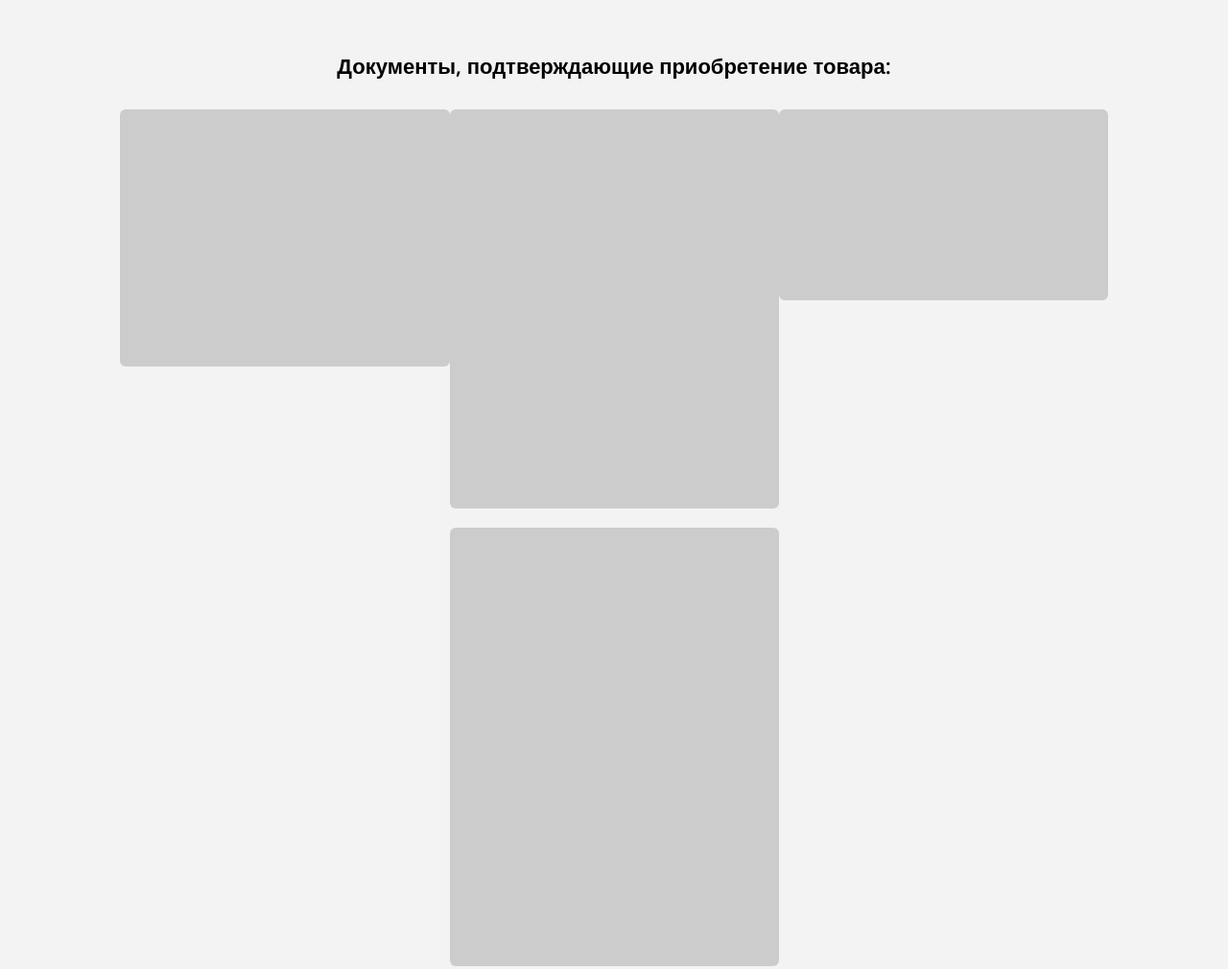
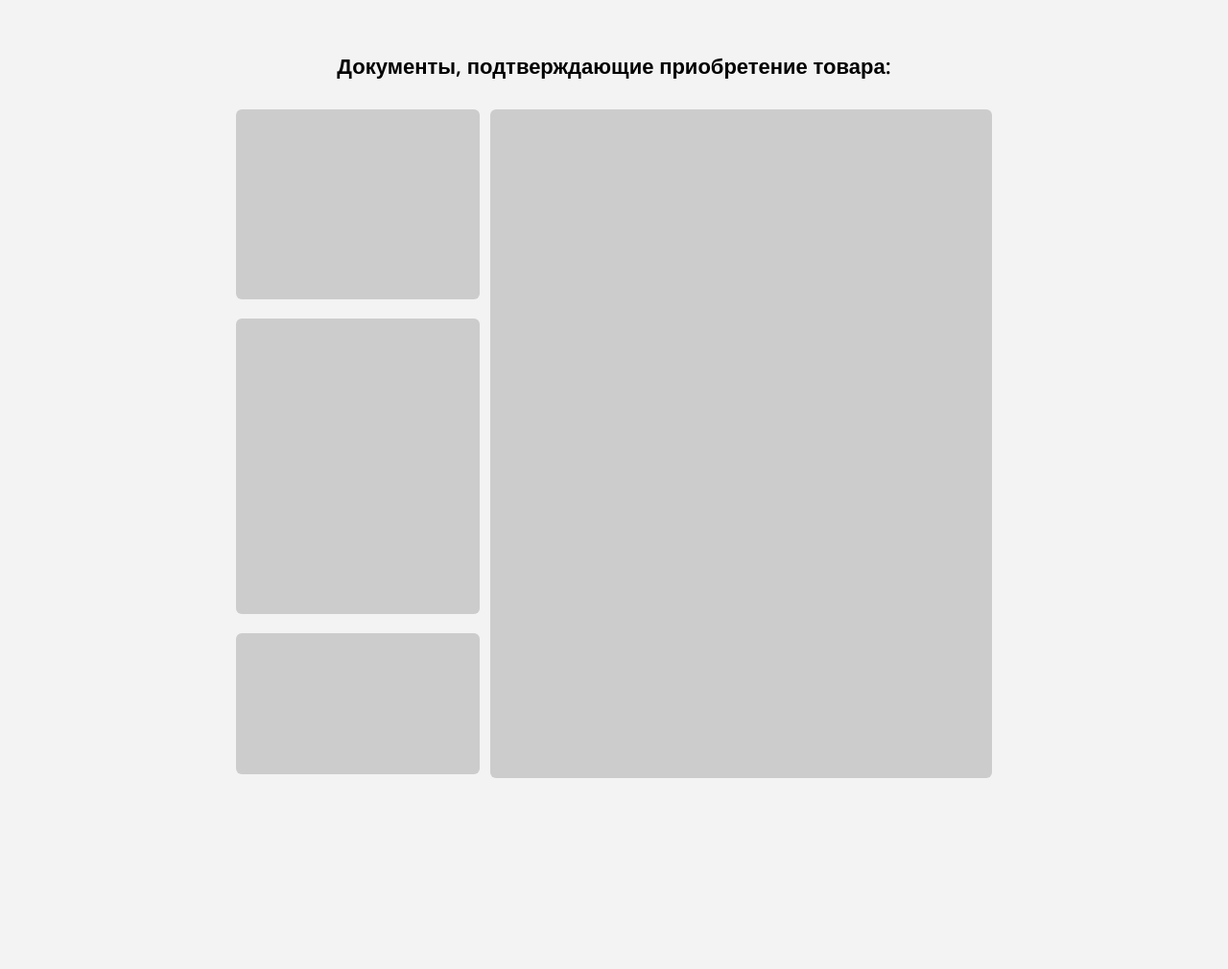
Before and after one commit to KseniaTst/testHTML, a website: page index.html in a window 1280 px wide. Shown: the part 889-1899 px from the top of the page at 96% size. After the commit the page ends 1720 px from the top, so only its background shows below. Drawn offline with nearby package versions, Linux system fonts and the light colour scheme.

Commit message:
refactoring

```diff
--- a/index.html
+++ b/index.html
@@ -63,9 +63,12 @@
     </div>
     <article class="wrapper--subtitle">Документы, подтверждающие приобретение товара:</article>
     <div class="documentsBlock">
-        <div class="documentContainer documentContainer--check1"></div>
-        <div class="documentContainer documentContainer--check2"></div>
-        <div class="documentContainer documentContainer--talon"></div>
+        <div class="">
+            <div class="documentContainer documentContainer--check1"></div>
+            <div class="documentContainer documentContainer--check2"></div>
+            <div class="documentContainer documentContainer--talon"></div>
+        </div>
+
         <div class="documentContainer documentContainer--faktura"></div>
     </div>
 </div>
--- a/scss/app.scss
+++ b/scss/app.scss
@@ -30,9 +30,6 @@ body {
   @media (min-width:500px){
     padding: 0 101px;
   }
-  //@media (min-width:1020px){
-  //  height: 249px;
-  //}
 }
 
 .textBlock {
--- a/scss/components/fakeDocument.scss
+++ b/scss/components/fakeDocument.scss
@@ -1,14 +1,22 @@
 .documentsBlock {
+  display: flex;
+  justify-content: space-around;
+  flex-wrap: wrap;
 
-  display: flex;
-  justify-content: center;
-  flex-wrap: wrap;
+  margin: auto;
+
+  max-width: 800px;
 
   .documentContainer {
     margin-bottom: 20px;
 
     background: #CCCCCC;
     border-radius: 6px;
+
+    div {
+      display: flex;
+      flex-direction: column;
+    }
 
     &--check1 {
       width: 344px;
@@ -26,5 +34,23 @@
       width: 343px;
       height: 457px;
     }
+    @media (min-width:888px){
+      &--check1 {
+        width: 254px;
+        height: 198px;
+      }
+      &--check2 {
+        width: 254px;
+        height: 308px;
+      }
+      &--talon {
+        width: 254px;
+        height: 147px;
+      }
+      &--faktura {
+        width: 523px;
+        height: 697px;
+      }
+    }
   }
 }
```
Also changed, not shown: scss/app.css, 1 other file.
